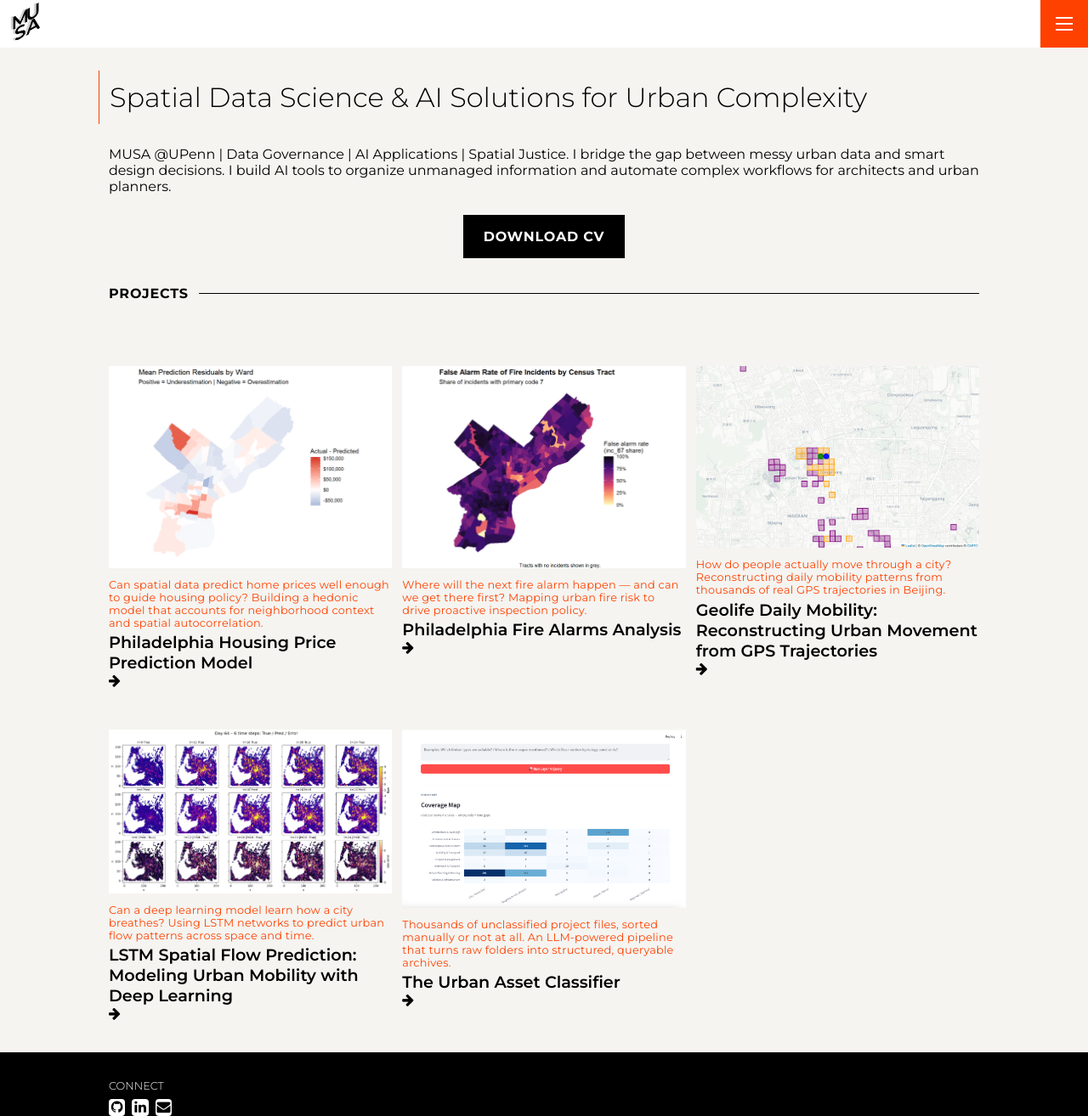
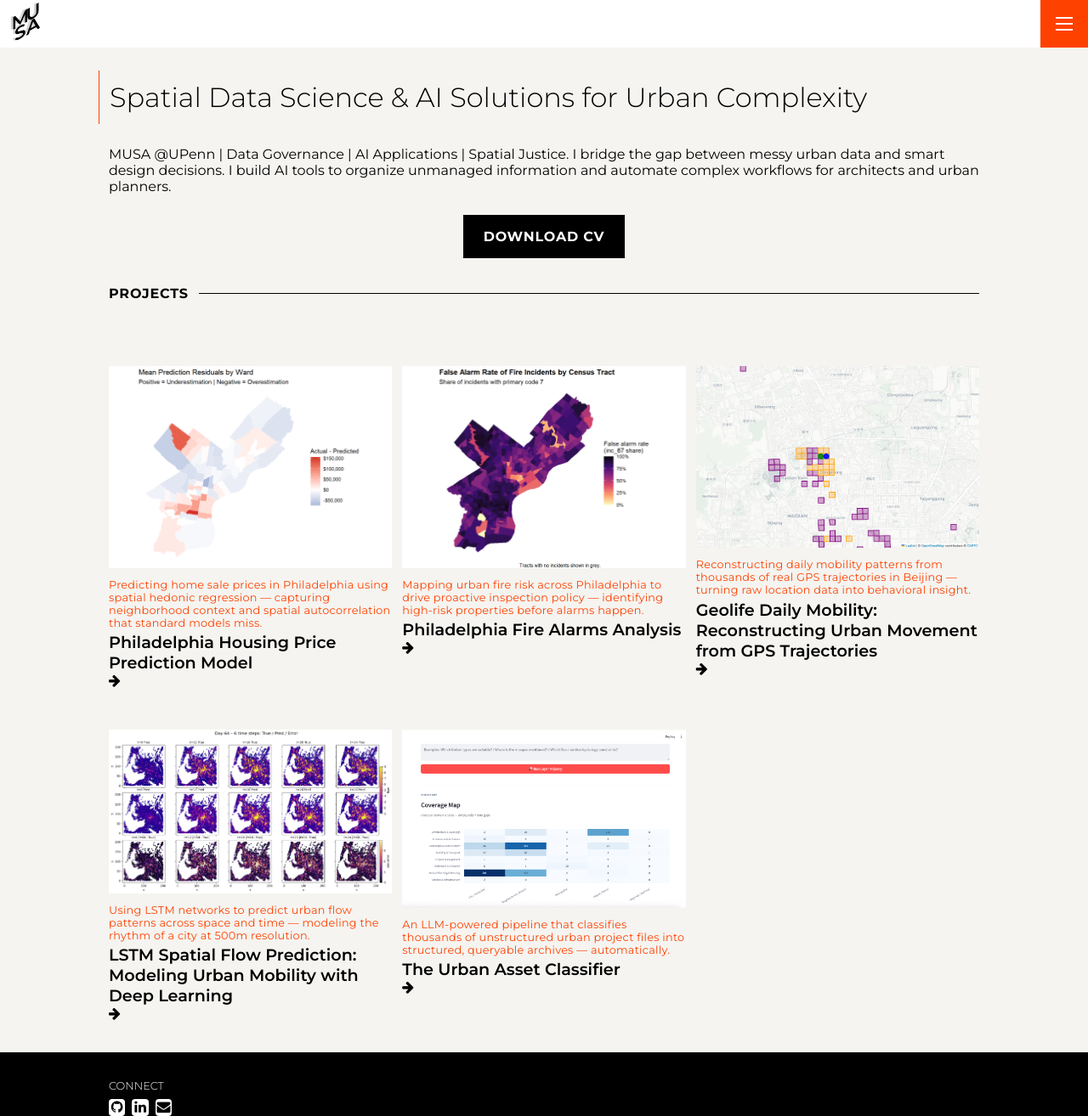
Before and after one commit to lluluciano0505/luciano_musa, a Jekyll site: the page built from index.md, in a window 1280 px wide and 1314 px high. Shown: the whole window at 85% size. Built offline with Jekyll 4.4.1, drawn with Linux system fonts in a browser that asks for light colours.

Commit message:
rewrite taglines as declarative statements

```diff
--- a/_projects/proj-1.md
+++ b/_projects/proj-1.md
@@ -2,7 +2,7 @@
 layout: post
 title: 'Philadelphia Housing Price Prediction Model'
 thumbnail: /assets/img/projects/proj-1/thumbnail.png
-tagline: 'Can spatial data predict home prices well enough to guide housing policy? Building a hedonic model that accounts for neighborhood context and spatial autocorrelation.'
+tagline: 'Predicting home sale prices in Philadelphia using spatial hedonic regression — capturing neighborhood context and spatial autocorrelation that standard models miss.'
 ---
 
 Can we predict home sale prices in Philadelphia with enough accuracy to be useful for policy? This project builds a spatial hedonic regression model trained on real transaction data, incorporating not just property characteristics but the neighborhood context that shapes value in ways traditional models often miss.
--- a/_projects/proj-2.md
+++ b/_projects/proj-2.md
@@ -2,7 +2,7 @@
 layout: post
 title: 'Philadelphia Fire Alarms Analysis'
 thumbnail: /assets/img/projects/proj-2/thumbnail.png
-tagline: 'Where will the next fire alarm happen — and can we get there first? Mapping urban fire risk to drive proactive inspection policy.'
+tagline: 'Mapping urban fire risk across Philadelphia to drive proactive inspection policy — identifying high-risk properties before alarms happen.'
 ---
 
 Where do fire alarms happen most in Philadelphia, and can we predict where they're likely to happen next? This final project builds on the full arc of the course — combining spatial analysis, predictive modeling, and policy thinking — to examine fire alarm patterns across the city and what they reveal about urban risk.
--- a/_projects/proj-3.md
+++ b/_projects/proj-3.md
@@ -2,7 +2,7 @@
 layout: post
 title: 'Geolife Daily Mobility: Reconstructing Urban Movement from GPS Trajectories'
 thumbnail: /assets/img/projects/proj-3/thumbnail.png
-tagline: 'How do people actually move through a city? Reconstructing daily mobility patterns from thousands of real GPS trajectories in Beijing.'
+tagline: 'Reconstructing daily mobility patterns from thousands of real GPS trajectories in Beijing — turning raw location data into behavioral insight.'
 ---
 
 How do people actually move through a city — and what patterns emerge when you look at thousands of days of real GPS data? This project uses the [Microsoft Research Geolife dataset](https://www.microsoft.com/en-us/research/publication/geolife-gps-trajectory-dataset-user-guide/), a collection of high-resolution GPS trajectories from 182 users over several years in Beijing, to reconstruct daily home-based mobility patterns and examine the structure of urban movement at the individual level.
--- a/_projects/proj-4.md
+++ b/_projects/proj-4.md
@@ -2,7 +2,7 @@
 layout: post
 title: 'LSTM Spatial Flow Prediction: Modeling Urban Mobility with Deep Learning'
 thumbnail: /assets/img/projects/proj-4/thumbnail.png
-tagline: 'Can a deep learning model learn how a city breathes? Using LSTM networks to predict urban flow patterns across space and time.'
+tagline: 'Using LSTM networks to predict urban flow patterns across space and time — modeling the rhythm of a city at 500m resolution.'
 ---
 
 Can a deep learning model learn how a city breathes — the ebb and flow of people moving through urban space across the course of a day? This project builds and evaluates an LSTM-based sequence model for predicting next-step mobility flows across a metropolitan grid, using the [YJMob100K dataset](https://www.nature.com/articles/s41597-022-01754-0), an anonymized mobile phone trajectory dataset covering a large Japanese city at 500m × 500m spatial resolution and 30-minute temporal intervals.
--- a/_projects/proj-5.md
+++ b/_projects/proj-5.md
@@ -2,7 +2,7 @@
 layout: post
 title: 'The Urban Asset Classifier'
 thumbnail: /assets/img/projects/proj-5/proj5.png
-tagline: 'Thousands of unclassified project files, sorted manually or not at all. An LLM-powered pipeline that turns raw folders into structured, queryable archives.'
+tagline: 'An LLM-powered pipeline that classifies thousands of unstructured urban project files into structured, queryable archives — automatically.'
 ---
 
 Large-scale urban projects — architecture, GIS, infrastructure — generate thousands of files over their lifetimes: CAD drawings, PDFs, shapefiles, financial spreadsheets. In practice, almost none of them are systematically organized. They pile up in labyrinthine directory trees, manually sorted (badly) or not sorted at all. When someone needs to audit a project archive, assess data sensitivity, or answer a basic question like *"what do we have from the design development phase?"*, the answer is usually: hours of manual triage.
```
